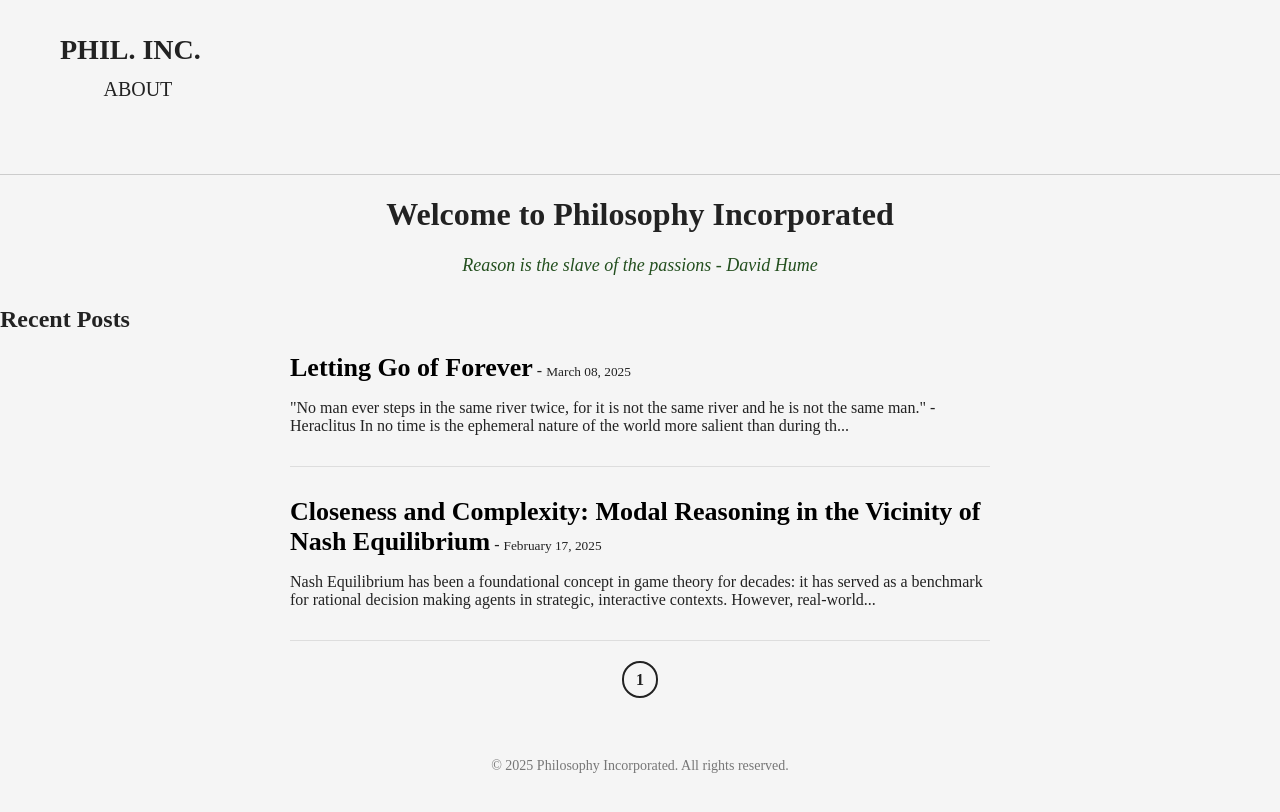
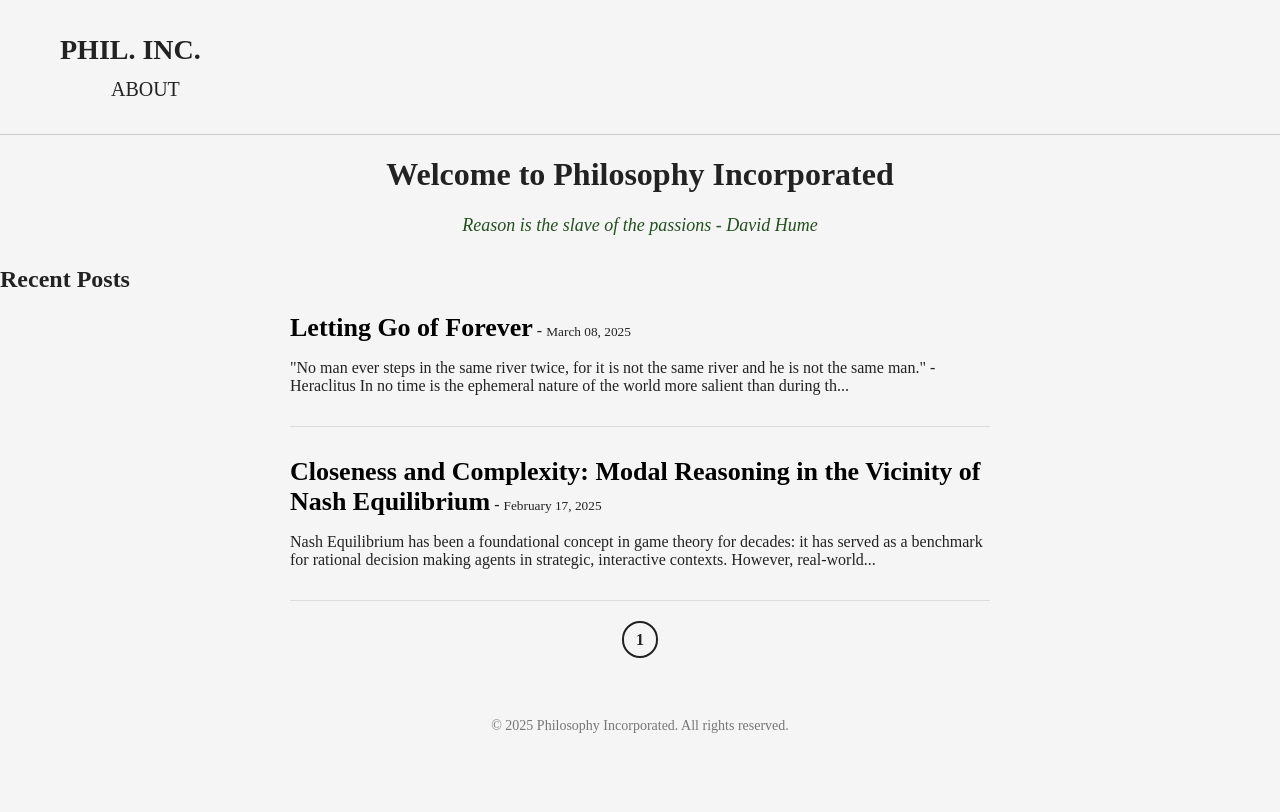
Before and after one commit to shanehaynes/Blog, a Jekyll site: the page built from index.html, in a window 1280 px wide. Shown: the top 812 px of the page. Built offline with Jekyll 4.4.1, drawn with Linux system fonts in a browser that asks for light colours; the list of posts is cut into pages by our own code.

Commit message:
Update styles.css

```diff
--- a/assets/styles.css
+++ b/assets/styles.css
@@ -1,23 +1,4 @@
 /* General Styles */
-
-/* Navigation Bar Styling */
-nav {
-    text-align: center;
-    margin-bottom: 40px;
-}
-
-nav a {
-    font-size: 25px; /* Adjusted smaller font size */
-    font-weight: normal;
-    color: #222;
-    text-decoration: none;
-    margin: 0 15px;
-    transition: color 0.3s ease-in-out;
-}
-
-nav a:hover {
-    color: #234f1e;
-}
 
 /* Header container */
 .site-header {
```
